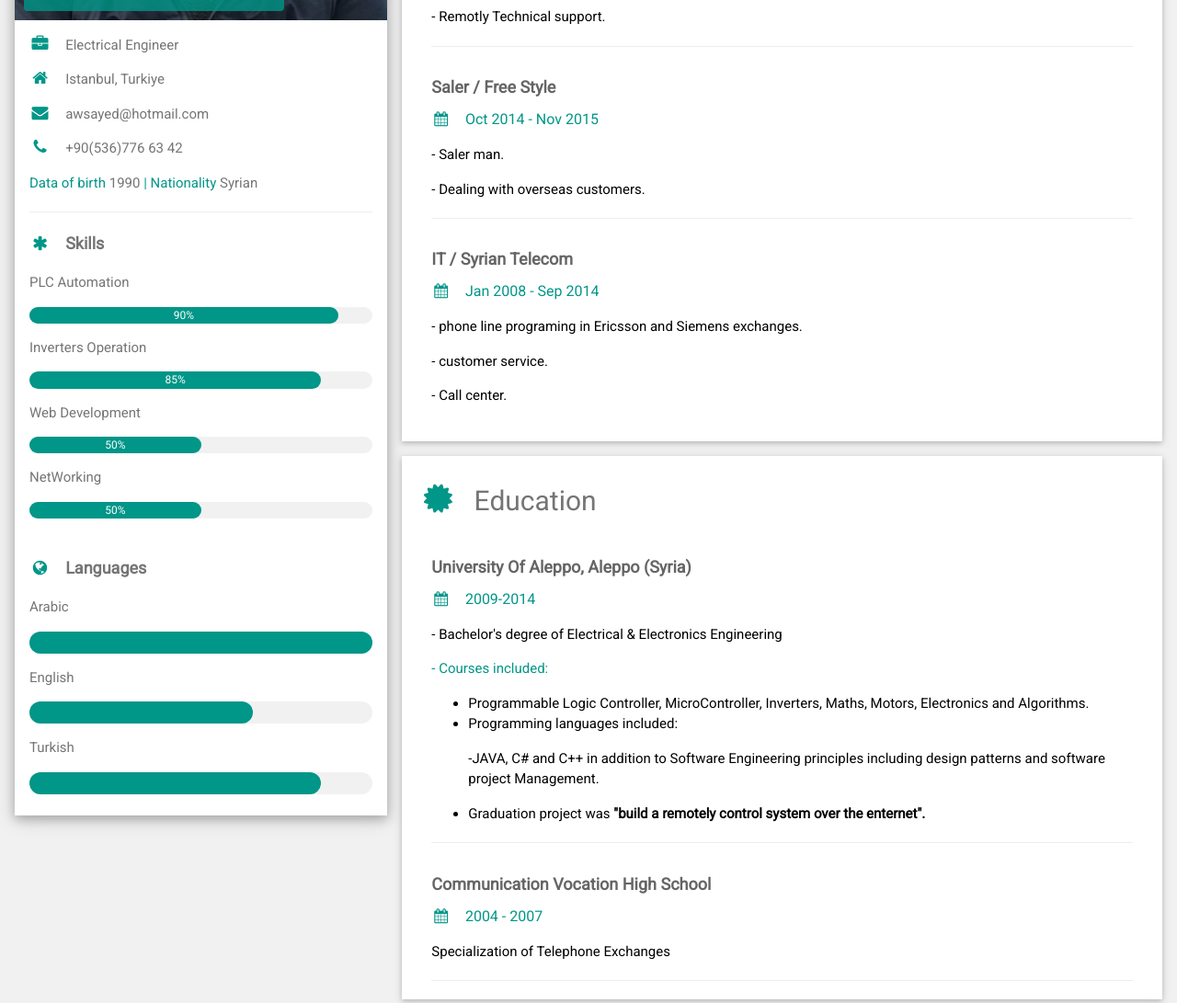
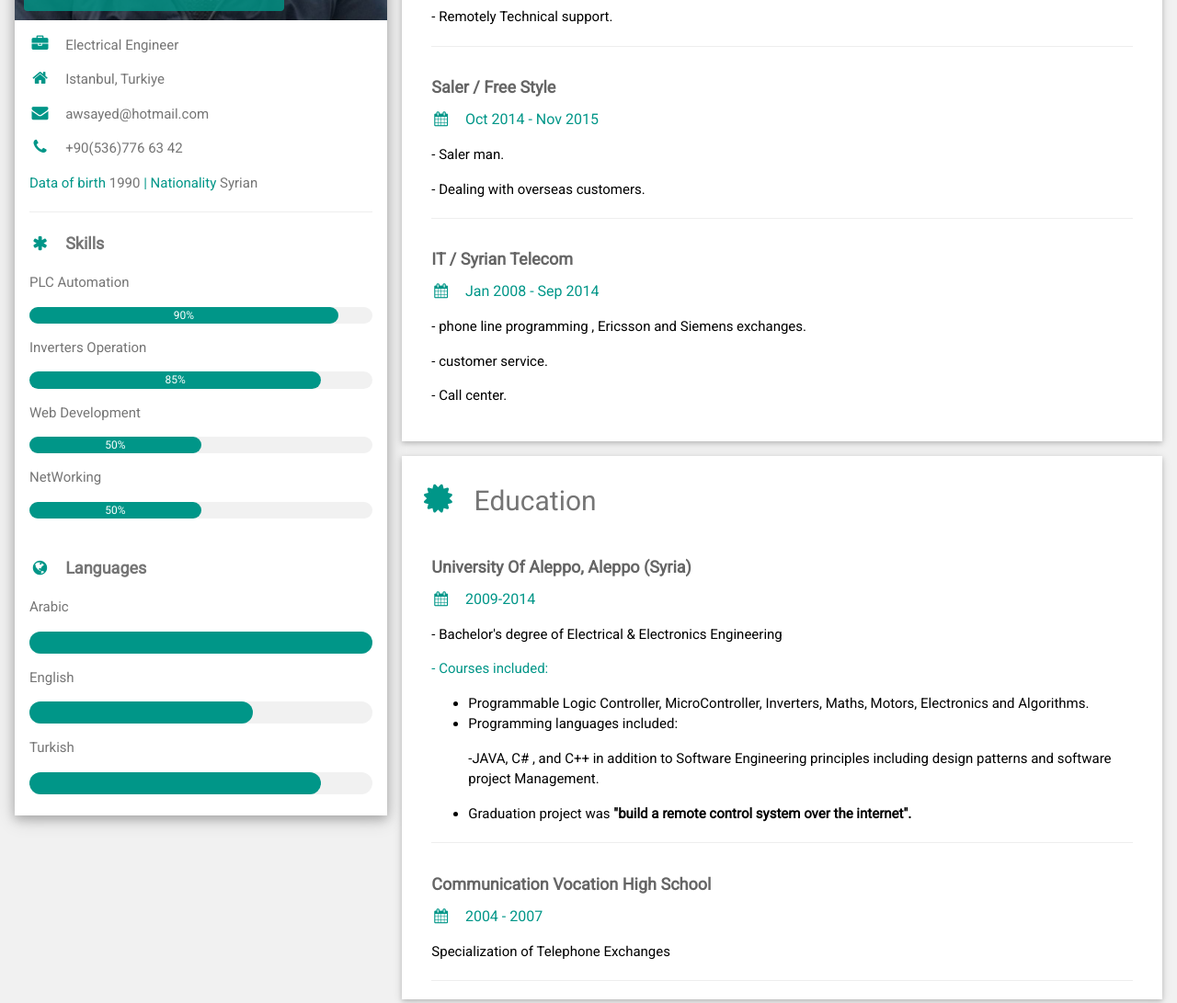
Before and after one commit to awsayed/My-CV, a plain HTML site: page index.html in a window 1280 px wide. Shown: the part 417-1508 px from the top of the page at 92% size. Drawn offline with nearby package versions, Linux system fonts and the light colour scheme.

Commit message:
some canges in text

```diff
--- a/index.html
+++ b/index.html
@@ -98,7 +98,7 @@ html,body,h1,h2,h3,h4,h5,h6 {font-family: "Roboto", sans-serif}
 		  <p>- Troubleshooting problems.</p>
 		  <p>- Dealing with overseas customers.</p>
 		  <p>- Customer service.</p>
-		  <p>- Remotly Technical support. </p>
+		  <p>- Remotely Technical support. </p>
           <hr>
         </div>
         <div class="w3-container">
@@ -111,7 +111,7 @@ html,body,h1,h2,h3,h4,h5,h6 {font-family: "Roboto", sans-serif}
         <div class="w3-container">
           <h5 class="w3-opacity"><b>IT / Syrian Telecom</b></h5>
           <h6 class="w3-text-teal"><i class="fa fa-calendar fa-fw w3-margin-right"></i>Jan 2008 - Sep 2014</h6>
-          <p>- phone line programing in Ericsson and Siemens exchanges. </p>
+          <p>- phone line programming , Ericsson and Siemens exchanges. </p>
 		  <p>- customer service. </p>
 		  <p>- Call center. </p>
 		  <br>
@@ -128,9 +128,9 @@ html,body,h1,h2,h3,h4,h5,h6 {font-family: "Roboto", sans-serif}
 		  <ul>
 			<li>Programmable Logic Controller, MicroController, Inverters, Maths, Motors,    Electronics and Algorithms.</li>
 			<li>Programming languages included:
-			<p>-JAVA, C# and C++ in addition to Software Engineering principles including design patterns and
+			<p>-JAVA, C# , and C++ in addition to Software Engineering principles including design patterns and
 			software project Management.</p></li>
-				<li>Graduation project was <b>"build a remotely control system over the enternet".</b></li>
+				<li>Graduation project was <b>"build a remote control system over the internet".</b></li>
 				</ul>
           <hr>
         </div>
```
